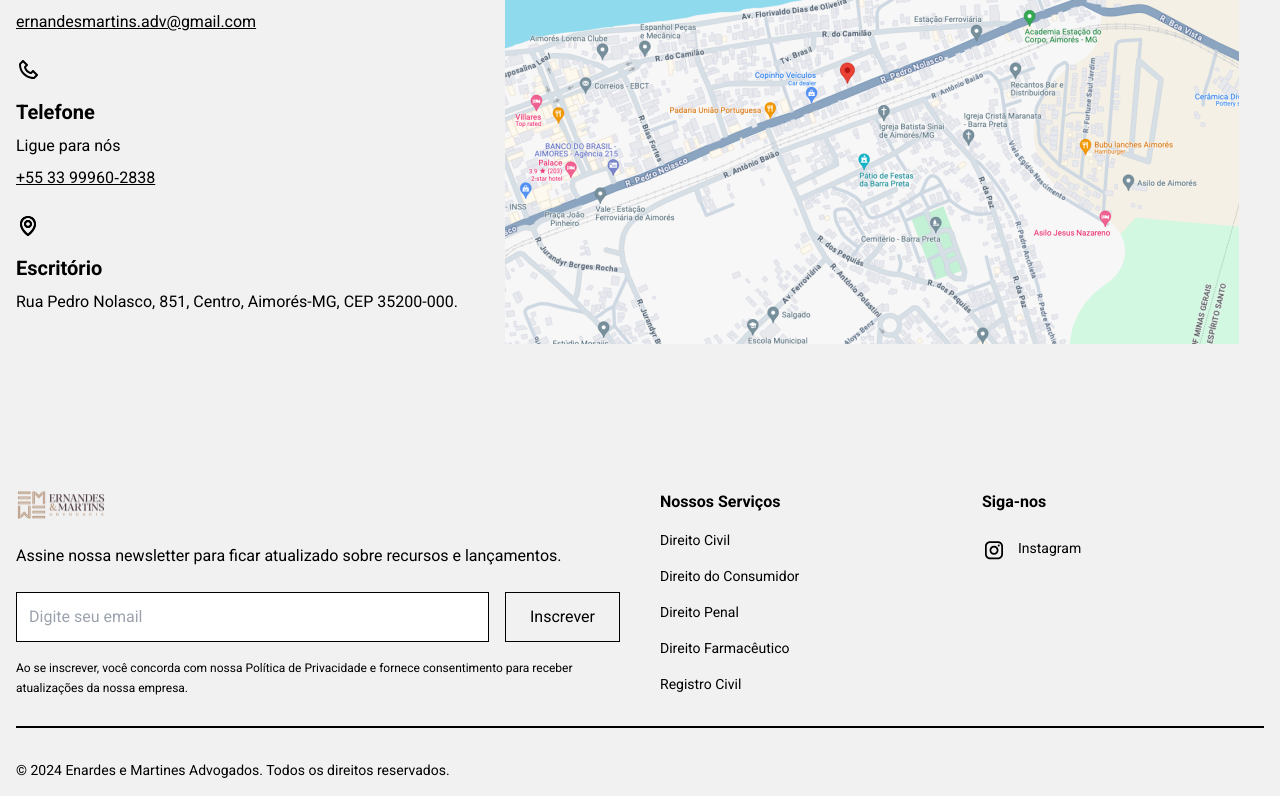
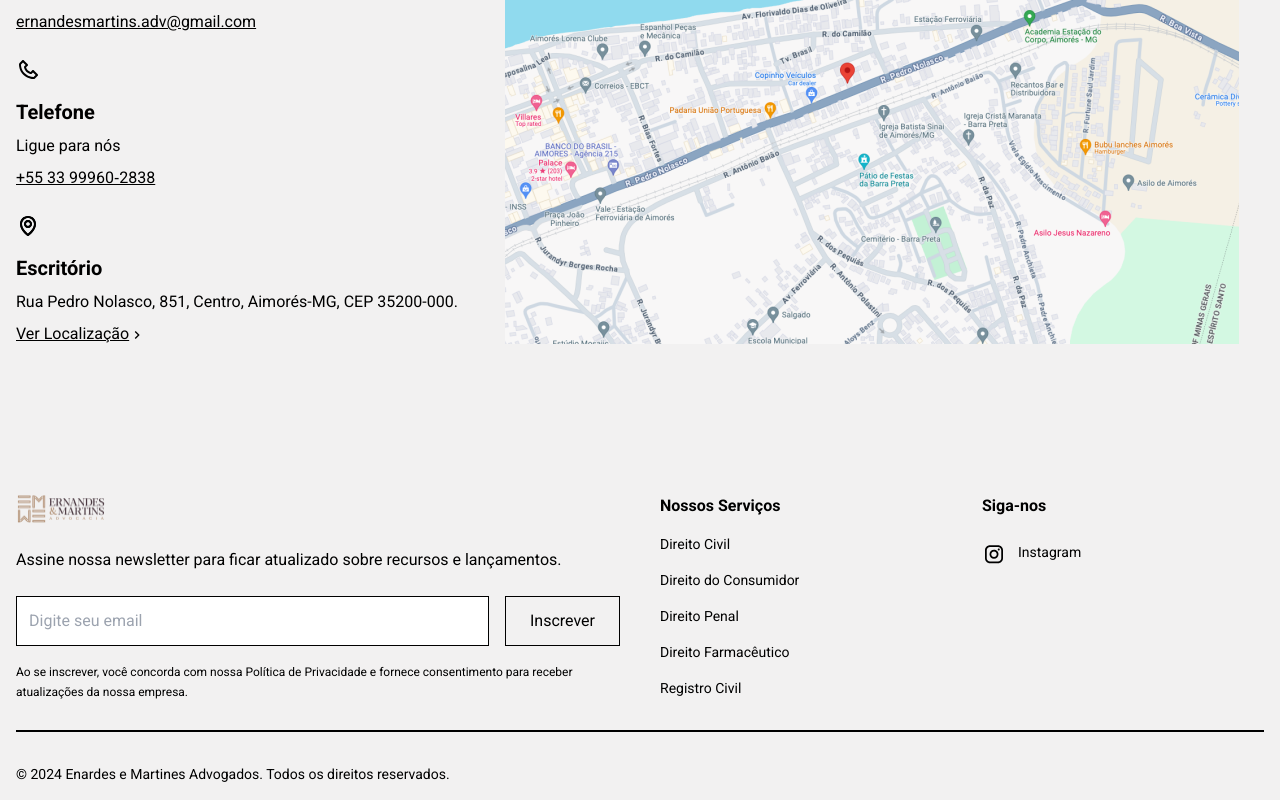
Before and after one commit to eriquyjhordan/Fernandes-Martins-Website, a Next.js app: page / in a window 1280 px wide. Shown: the part 2884-3684 px from the top of the page. Built offline with nearby package versions, Linux system fonts and the light colour scheme.

Commit message:
feat: add location link

```diff
--- a/src/components/contact.tsx
+++ b/src/components/contact.tsx
@@ -4,6 +4,7 @@ import Mail from "@/images/Icon/envelope.svg"
 import Phone from "@/images/Icon/phone.svg"
 import Map from "@/images/Icon/map.svg"
 import Location from "@/images/location.png"
+import { MdKeyboardArrowRight } from "react-icons/md"
 
 type ContactInfoProps = {
   imgSrc: string;
@@ -35,8 +36,13 @@ const ContactInfo: React.FC<ContactInfoProps> = ({
     <div className="mt-4 text-xl font-bold leading-7">{title}</div>
     <div className="mt-2">{description}</div>
     {isLink ? (
-      <a href={linkHref} className="mt-2 text-black underline">
+      <a href={linkHref} className="mt-2 text-black underline group">
         {linkText}
+        {
+          linkHref?.includes('maps') && (
+            <MdKeyboardArrowRight className="inline text-black group-hover:translate-x-1 transition-all" />
+          )
+        }
       </a>
     ) : (
       <div className="mt-2 leading-6">{linkText}</div>
@@ -71,6 +77,9 @@ const ContactSection: React.FC = () => (
           imgAlt="Office icon"
           title="Escritório"
           description="Rua Pedro Nolasco, 851, Centro, Aimorés-MG, CEP 35200-000."
+          linkHref="https://maps.app.goo.gl/KLYxnXyfQ17M1ZUe6"
+          linkText="Ver Localização"
+          isLink={true}
         />
       </aside>
       <figure className="flex flex-col ml-5 max-md:ml-0 max-md:w-full">
```
